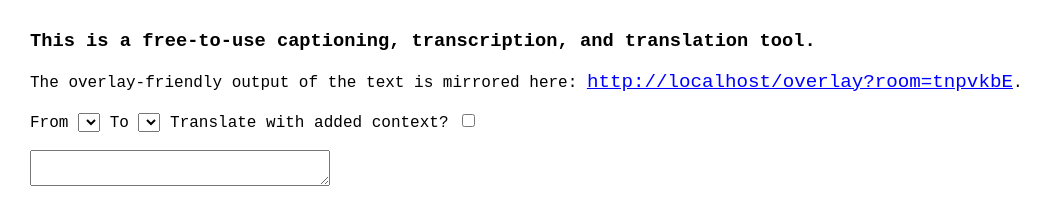
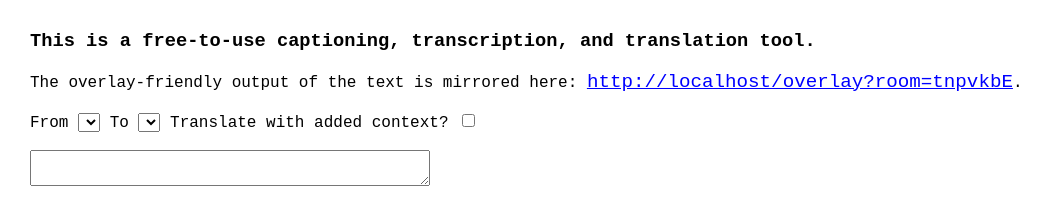
Before and after one commit to vBathuN/Bala, a plain HTML site: page index.html in a window 1280 px wide. Shown: the whole page, without its empty margins (0-1052 px from the left). Drawn offline with Linux system fonts and the light colour scheme; a web font is replaced by a local one.

Commit message:
Update index.html

```diff
--- a/index.html
+++ b/index.html
@@ -75,8 +75,7 @@
 		}
 		textarea {
 			display:block;
-			width: 300px;
-			hight: 300px;
+			width: 400px;
 		}
 	</style>
 </head>
```
